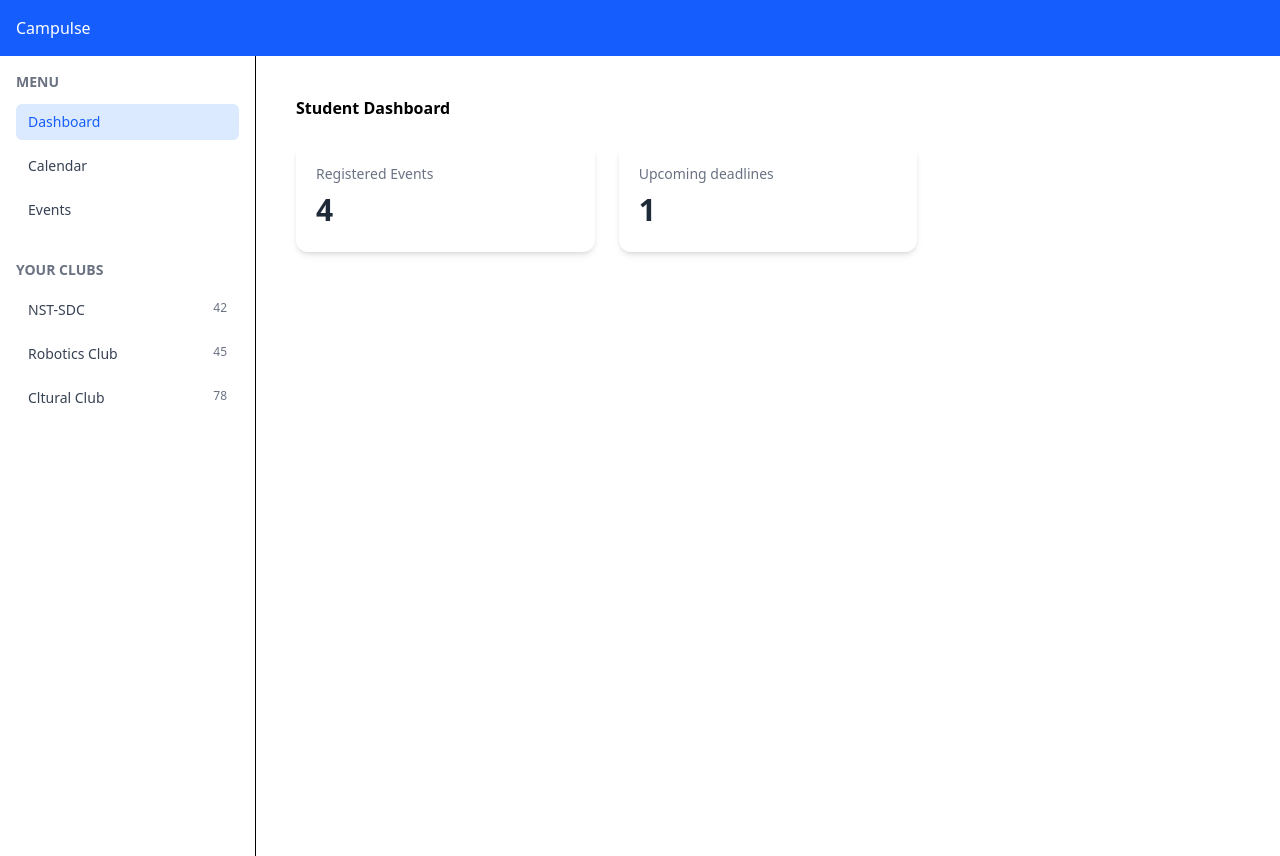
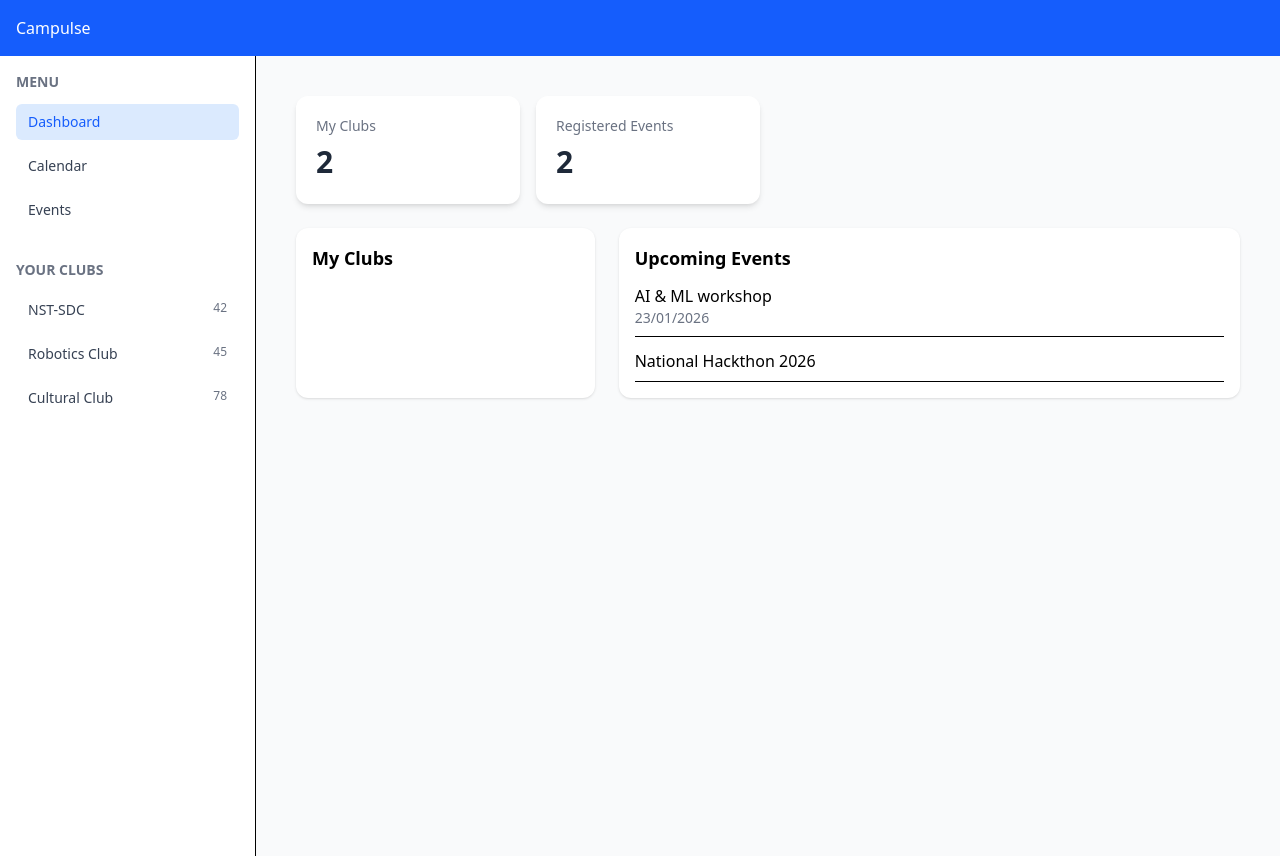
Before and after one commit to ayush-pandey047/campulse, a React app in the folder frontend/: page /student/dashboard in a window 1280 px wide. Built offline with nearby package versions, Linux system fonts and the light colour scheme; the HTML template or start-up script is replaced by a standard one.

Commit message:
assign mock values just static values to dashboard

```diff
--- a/frontend/src/components/layout/StudentLayout.jsx
+++ b/frontend/src/components/layout/StudentLayout.jsx
@@ -1,7 +1,7 @@
 import Navbar from "./Navbar";
 import Sidebar from "./Sidebar";
 import { Outlet } from "react-router-dom";
-import { studentClubs } from "../../utils/mockClubs";
+import { studentClubs } from "../../utils/mockClubs.js";
 import { studentMenu } from "../../utils/menuConfig";
 
 export default function StudentLayout() {
@@ -10,7 +10,7 @@ export default function StudentLayout() {
             <Navbar />
             <div className="flex">
                 <Sidebar menu={studentMenu} clubs={studentClubs} />
-                <main className="flex-1 p-4">
+                <main className="flex-1 p-4 bg-gray-50 min-h-screen">
                     <Outlet />
                 </main>
             </div>
--- /dev/null
+++ b/frontend/src/components/studentcomp/DashboardStats.jsx
@@ -0,0 +1,10 @@
+import StatCard from "../common/StatCard";
+
+export default function DashboardStats({clubsCount, eventsCount}){
+    return(
+        <div className="grid grid-clos-2 md:grid-cols-4 gap-4">
+            <StatCard title="My Clubs" value={clubsCount}/>
+            <StatCard title="Registered Events" value={eventsCount} />
+        </div>
+    );
+}
--- /dev/null
+++ b/frontend/src/components/studentcomp/MyClubCard.jsx
@@ -0,0 +1,21 @@
+import {studentClubs} from "../../utils/mockClubs";
+import {Link} from "react-router-dom";
+
+export default function MyClubsCard({clubIds}){
+    const myClubs = studentClubs.filter(club => clubIds.includes(club.id))
+
+    return (
+        <div className="bg-white dark:bg-gray-800 p-4 rounded-xl shadow">
+            <h2 className="text-lg font-semibold mb-3">My Clubs</h2>
+            <div className="space-y-2">{myClubs.map(club=>(
+                <Link
+                  key = {club.id}
+                  to = {`student/clubs/${club.id}`}
+                  className="block p-2 rounded hover:bg-gray-100 dark:hover:bg-gray-700">
+                    {club.name}
+
+                </Link>
+            ))}</div>
+        </div>
+    )
+}
--- /dev/null
+++ b/frontend/src/components/studentcomp/UpcomingEvents.jsx
@@ -0,0 +1,15 @@
+export default function UpcomingEvents({events}){
+    return (
+        <div className="bg-white dark:bg-gray-800 p-4 rounded-xl shadow">
+            <h2 className="text-lg font-semibold mb-3"> Upcoming Events</h2>
+            <div className="space-y-3">
+                {events.map(event => (
+                    <div key={event.id} className="border-b pb-2">
+                        <p className="font-medium">{event.title}</p>
+                        <p className="text-sm text-gray-500">{event.date}</p>
+                    </div>
+                ))}
+            </div>
+        </div>
+    )
+}
--- a/frontend/src/pages/student/StudentClubOverview.jsx
+++ b/frontend/src/pages/student/StudentClubOverview.jsx
@@ -1,11 +1,11 @@
 import { useParams } from "react-router-dom";
-import { studentClubs } from "../../utils/mockClubs";
+import { studentClubs } from "../../utils/mockClubs.js";
 
 export default function StudentClubOverview() {
     const { clubId } = useParams();
 
     const club = studentClubs.find(
-        (c) => c.id === Number(clubId) // if club id is in "1" so number will convert it into number then it will check/filter out it.
+        (c) => c.id === clubId
     );
 
     if (!club) {
@@ -13,18 +13,32 @@ export default function StudentClubOverview() {
     }
 
     return (
-        <div className="p-6">
-            <h1 className="text-2xl font-bold mb-4">
-                {club.name}
-            </h1>
+        <div className="p-6 space-y-6">
+            <div>
+                <h1 className="text-2xl font-bold mb-2">
+                    {club.name}
+                </h1>
+                <p className="text-gray-600">
+                    {club.discription}
+                </p>
+            </div>
 
-            <p className="text-gray-600 mb-2">
-                Total members: <strong>{club.members}</strong>
-            </p>
+            <div className="grid grid-cols-1 sm:grid-cols-3 gap-4">
+                <div className="bg-white p-4 rounded shadow">
+                    <h3 className="text-sm text-gray-500">Members</h3>
+                    <p className="text-xl font-bold">{club.members}</p>
+                </div>
 
-            <p className="text-gray-600">
-                Club activities, announcements, and events will appear here.
-            </p>
+                <div className="bg-white p-4 rounded shadow">
+                    <h3 className="text-sm text-gray-500">Role</h3>
+                    <p className="text-xl font-bold">Member</p>
+                </div>
+
+                <div className="bg-white p-4 rounded shadow">
+                    <h3 className="text-sm text-gray-500">Status</h3>
+                    <p className="text-xl font-bold">Active</p>
+                </div>
+            </div>
         </div>
     );
 }
--- a/frontend/src/pages/student/StudentDashboard.jsx
+++ b/frontend/src/pages/student/StudentDashboard.jsx
@@ -1,13 +1,23 @@
-import StatCard from "../../components/common/StatCard"
+import DashboardStats from "../../components/studentcomp/DashboardStats"
+import MyClubsCard from "../../components/studentcomp/MyClubCard"
+import UpcomingEvents from "../../components/studentcomp/UpcomingEvents"
+import mockEvents from "../../utils/mockevents"
+import mockStudent from "../../utils/mockStudent"
 
 export default function studash(){
     return (
-        <div className="p-6">
-            <h1 className="text-2x1 font-bold mb-6">Student Dashboard</h1>
-            <div className="grid grid-cols-1 md:grid-cols-3 gap-6">
-                <StatCard title="Registered Events" value = "4"/>
-                <StatCard title="Upcoming deadlines " value = "1"/>
-            </div>
+        <div className="p-6  space-y-6">
+                <DashboardStats
+                    clubsCount={mockStudent.clubs.length}
+                    eventsCount={mockStudent.registerEvents.length}/>
+
+                <div className="grid grid-cols-1 md:grid-cols-3 gap-6">
+                    <MyClubsCard clubIds={mockStudent.clubs}/>
+                    <div className="md:col-span-2">
+                        <UpcomingEvents events={mockEvents}/>
+                    </div>
+                </div>
+
         </div>
 
 
--- /dev/null
+++ b/frontend/src/utils/mockClubs.js
@@ -0,0 +1,20 @@
+export const studentClubs = [
+    {
+        id: "SDC",
+        name: "NST-SDC",
+        description: "It is a web-development club",
+        members: 42,
+    },
+    {
+        id: "robotics",
+        name: "Robotics Club",
+        description: "It is a robotics club",
+        members: 45,
+    },
+    {
+        id: "cultural",
+        name: "Cultural Club",
+        description: "It is a cultural club",
+        members: 78,
+    },
+];
--- a/frontend/src/utils/mockClubs.jsx
+++ /dev/null
@@ -1,17 +0,0 @@
-export const studentClubs = [
-    {
-        id:"tech",
-        name:"NST-SDC",
-        members:42,
-    },
-    {
-        id:"robotics",
-        name:"Robotics Club",
-        members:45
-    },
-    {
-        id:"cltural",
-        name:"Cltural Club",
-        members:78
-    }
-]
--- /dev/null
+++ b/frontend/src/utils/mockStudent.js
@@ -0,0 +1,9 @@
+const mockStudent = {
+    id:"123A",
+    name:"Ayush",
+    email:"12@adypu",
+    clubs:["Robotics","NST-SDC"],
+    registerEvents:["hackthon-2026", "tekron 2.0"]
+}
+
+export default mockStudent;
--- /dev/null
+++ b/frontend/src/utils/mockevents.js
@@ -0,0 +1,16 @@
+const mockEvents = [
+    {
+        id:"ai-workshop",
+        title:"AI & ML workshop",
+        date:"23/01/2026",
+        clubId:"SDC"
+    },
+    {
+        id:"hackthon2026",
+        title:"National Hackthon 2026",
+        data:"02/02/206",
+        clubId:"robotics"
+    }
+]
+
+export default mockEvents;
```
Also changed, not shown: frontend/src/components/common/StatCard.jsx (+1 -11 lines).
